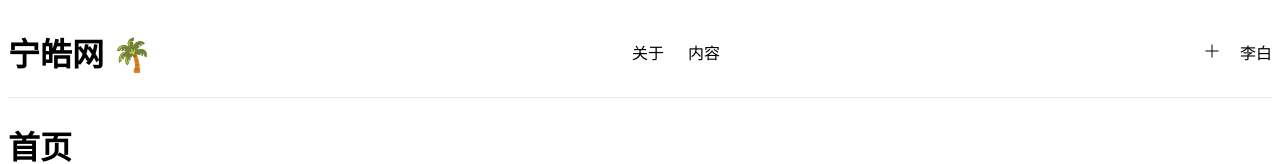
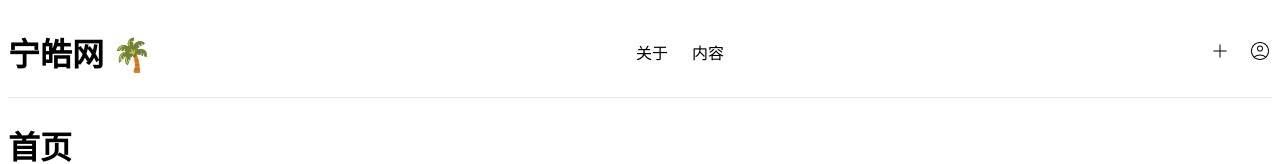
Before and after one commit to ninghao/ninghao-react-w22, a React (Create React App) app: page / in a window 1280 px wide. Shown: the top 164 px of the page. Built offline with nearby package versions, Linux system fonts and the light colour scheme.

Commit message:
React 应用基于 Context 的状态管理（二）

```diff
--- a/src/auth/auth.provider.tsx
+++ b/src/auth/auth.provider.tsx
@@ -1,4 +1,10 @@
-import { createContext, ReactNode } from 'react';
+import {
+  createContext,
+  Dispatch,
+  ReactNode,
+  SetStateAction,
+  useState,
+} from 'react';
 
 /**
  * 属性类型
@@ -7,16 +13,23 @@ type AuthProviderProps = {
   children: ReactNode;
 };
 
-export const AuthContext = createContext({
-  currentUser: { name: '李白' },
-});
+type CurrentUser = { id: number; name: string; token: string };
+
+type AuthContextValue = {
+  currentUser?: CurrentUser;
+  setCurrentUser?: Dispatch<SetStateAction<CurrentUser | undefined>>;
+};
+
+export const AuthContext = createContext<AuthContextValue>({});
 
 /**
  * 组件
  */
 const AuthProvider = (props: AuthProviderProps) => {
+  const [currentUser, setCurrentUser] = useState<CurrentUser>();
+
   return (
-    <AuthContext.Provider value={{ currentUser: { name: '李白' } }}>
+    <AuthContext.Provider value={{ currentUser, setCurrentUser }}>
       {props.children}
     </AuthContext.Provider>
   );
--- a/src/auth/login/auth-login.tsx
+++ b/src/auth/login/auth-login.tsx
@@ -1,5 +1,6 @@
 import { apiHttpClient } from 'app/app.service';
-import { useEffect, useState } from 'react';
+import { AuthContext } from 'auth/auth.provider';
+import { useContext, useEffect, useState } from 'react';
 
 /**
  * 属性类型
@@ -17,11 +18,13 @@ const AuthLogin = (props: AuthLoginProps) => {
   const [name, setName] = useState('');
   const [password, setPassword] = useState('');
 
+  const { setCurrentUser } = useContext(AuthContext);
+
   const login = async () => {
     if (name && password) {
       try {
         const { data } = await apiHttpClient.post('login', { name, password });
-        console.log(data);
+        setCurrentUser!(data);
       } catch (error) {
         console.log(error);
       }
```
